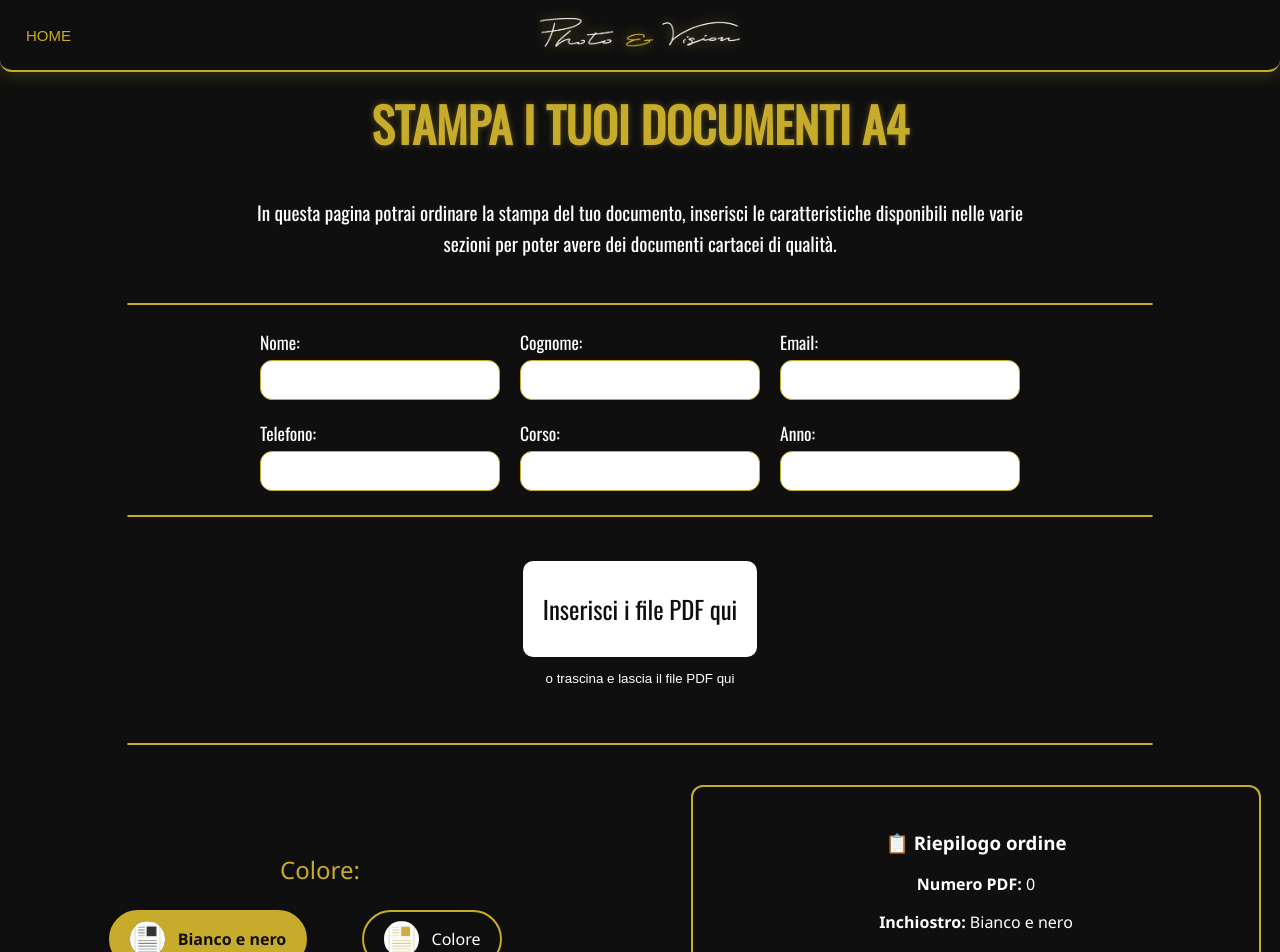
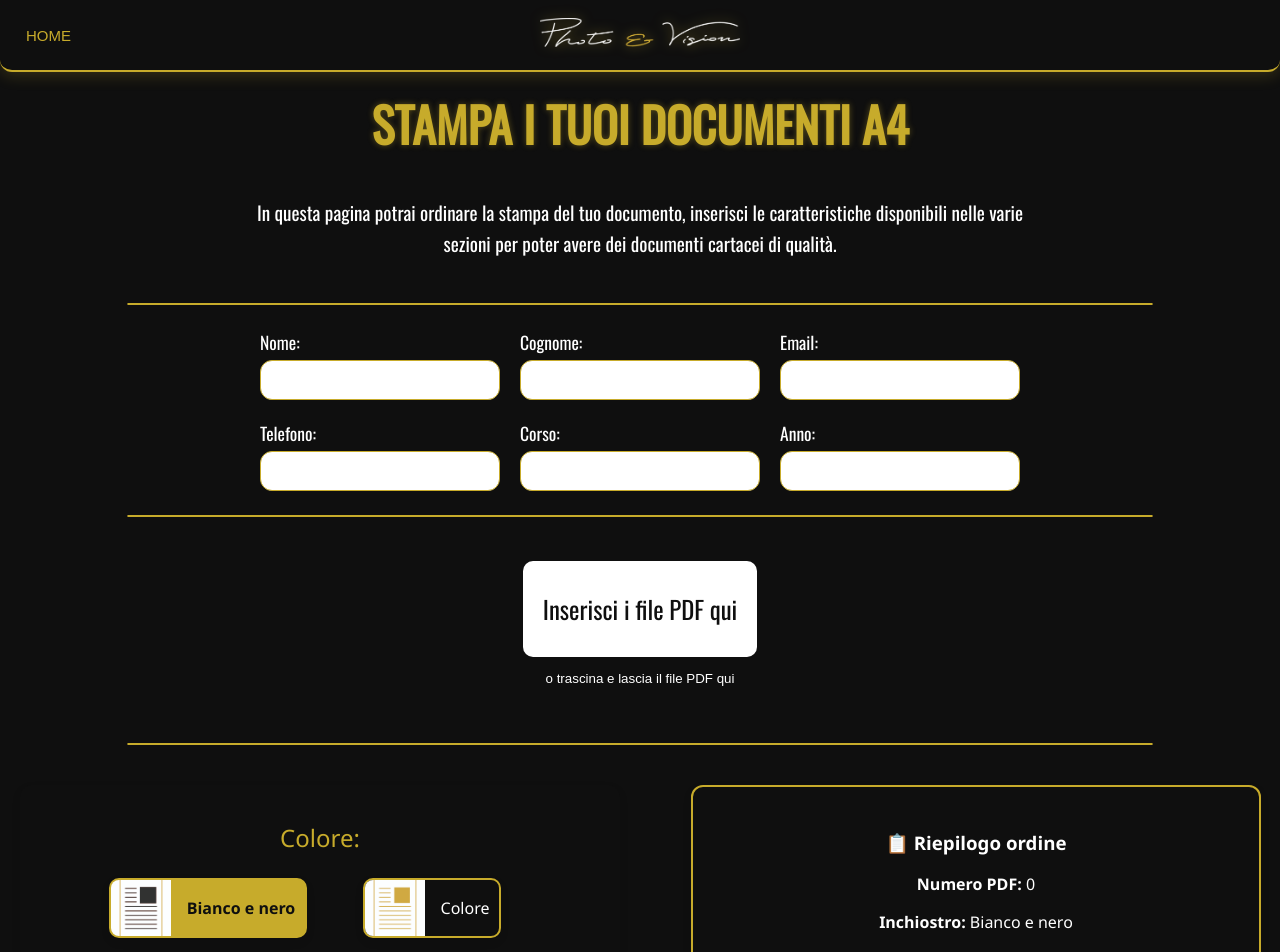
Before and after one commit to CarloVitto01/sito-web-pv, a React (Create React App) app: page /printA4 in a window 1280 px wide. Shown: the top 952 px of the page. Built offline with nearby package versions, Linux system fonts and the light colour scheme.

Commit message:
modifica card quadrate (matteo)

```diff
--- a/src/components/A3PagePrint.tsx
+++ b/src/components/A3PagePrint.tsx
@@ -439,7 +439,7 @@ const A3PagePrint = () => {
 
                 </div>
             </div>
-            <SingleDelimiter />
+
             <Footer />
             {/*<Modal totalOrder={preventivo} onSubmit={submitFormHandler} disabled={!data.isValid || !file} />
 
--- a/src/components/A4PagePrint.tsx
+++ b/src/components/A4PagePrint.tsx
@@ -616,7 +616,7 @@ const A4PagePrint = () => {
         onSubmit={submitFormHandler}
         disabled={!data.isValid || file.length === 0 || !intervalloPagineIsValid}
       />*/}
-      <SingleDelimiter />
+
       <Footer />
       {(formSubmitted || formSubmitting) && (
         <FinalModal
--- a/src/components/Card.module.css
+++ b/src/components/Card.module.css
@@ -11,16 +11,18 @@
   background-color: var(--color-background);
   border: 2px solid var(--color-gold);
   color: var(--color-text);
-  border-radius: 50px;
-  padding: 0.6rem 1.2rem;
+  border-radius: 10px;
+  padding: 0 10px 0 0; /* top right bottom left */ /* <-- nessun padding interno */
   display: flex;
   align-items: center;
-  gap: 0.8rem;
+  gap: 0; /* <-- nessun gap automatico */
   cursor: pointer;
   transition: all var(--transition-fast);
   font-family: var(--font-main);
   font-size: 1rem;
   box-shadow: var(--shadow-light);
+  height: 60px; /* o altro valore fisso */
+  overflow: hidden;
 }
 
 .pillButton:hover {
@@ -41,24 +43,26 @@
 }
 
 .imageWrapper {
-  width: 2.2rem;
-  height: 2.2rem;
-  border-radius: 50%;
+  width: 60px; /* larghezza fissa per mantenere la pillola */
+  height:60px;
   overflow: hidden;
   background-color: var(--color-background); /* sostituito --color-white */
   display: flex;
   align-items: center;
   justify-content: center;
+  flex-shrink: 0;
 }
 
 .image {
   width: 100%;
   height: auto;
   object-fit: contain;
+  object-fit: cover;
 }
 
 .label {
   font-size: 1rem;
+  margin-left: 1rem;
 }
 
 .error {
--- a/src/components/ContainerCards.module.css
+++ b/src/components/ContainerCards.module.css
@@ -4,7 +4,7 @@
 .container-cards {
   width: 100%;
   max-width: 600px;
-  margin: 2rem auto;
+  margin: auto;
   text-align: center;
 }
 
@@ -13,6 +13,7 @@
   font-weight: 500;
   color: var(--color-gold);
   margin-bottom: 1rem;
+
   font-family: var(--font-main);
 }
 
--- a/src/components/Home.tsx
+++ b/src/components/Home.tsx
@@ -13,7 +13,7 @@ const Home: React.FC = () => {
       <Header />
       <DescriptionSection />
       <CardsSection />
-      <NewsCarousel />
+      {/*<NewsCarousel />*/}
       <AlternatingContentSection />
       <Footer />
     </div>
```
